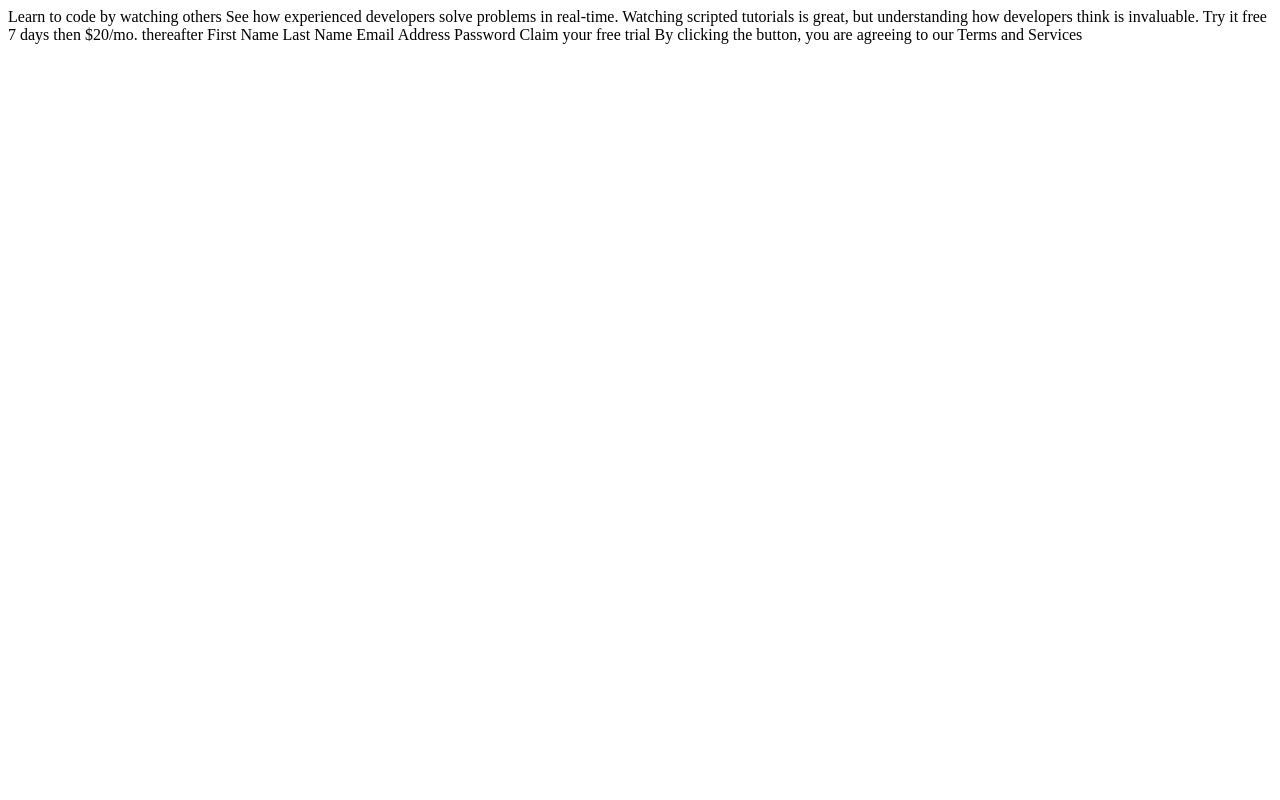
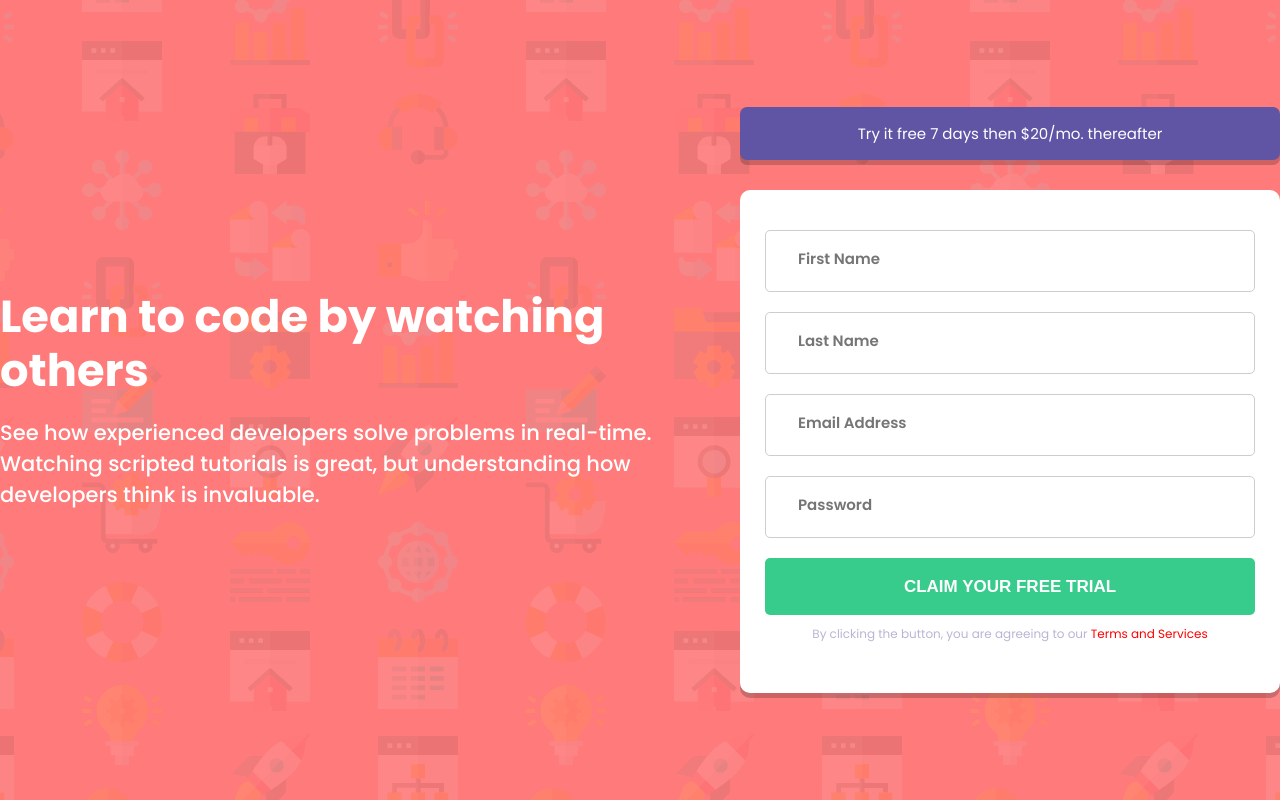
Before and after one commit to Emrikcah/intro-component-signup-form, a website: page dist/index.html in a window 1280 px wide. Drawn offline with Linux system fonts and the light colour scheme.

Commit message:
finished

```diff
--- /dev/null
+++ b/scss/_base.scss
@@ -0,0 +1,29 @@
+*,
+*::before,
+*::after {
+  margin: 0;
+  padding: 0;
+  box-sizing: border-box;
+}
+
+html {
+  font-size: 10px;
+}
+
+body {
+  background: url("../images/bg-intro-mobile.png");
+  @include bgstyles;
+  color: $white;
+
+  @media (min-width: 900px) {
+    background: url("../images/bg-intro-desktop.png");
+    @include bgstyles;
+  }
+}
+
+.container {
+  padding: 8.4rem 2rem;
+  min-height: 100vh;
+  max-width: 540px;
+  margin: 0 auto;
+}
--- /dev/null
+++ b/scss/_form_info.scss
@@ -0,0 +1,85 @@
+#form-info {
+
+  .add {
+    margin-bottom: 3rem;
+    padding: 1.5rem 5rem;
+    border-radius: 0.7rem;
+    background: $blue;
+    box-shadow: $box-shadow;
+  }
+
+  .form {
+    border-radius: 1rem;
+    background: $white;
+    padding: 2rem 2.5rem 3rem;
+    box-shadow: $box-shadow;
+
+  }
+
+  .form-control {
+    display: flex;
+    flex-direction: column;
+    position: relative;
+    margin-bottom: 2rem;
+
+
+    &.error input {
+      border-color: $red;
+    }
+
+    &.error .error-icon,
+    &.error .error-text {
+      visibility: visible;
+    }
+
+    input {
+      width: 100%;
+      padding: 1.6rem 0 2.1rem 3.2rem;
+      border: 0.1rem solid $light-gray;
+      border-radius: 0.5rem;
+
+
+      &:focus{
+        border: 1px solid $blue;
+      }
+    }
+
+    .error-icon,
+    .error-text {
+      visibility: hidden;
+    }
+
+    .error-icon {
+      position: absolute;
+      right: 15px;
+      top: 20px;
+      width: 2rem;
+    }
+
+    .error-text {
+      color: $red;
+      margin-left: auto;
+    }
+  }
+
+  .btn {
+    color: #fff;
+    background-color: $green;
+    border-radius: 5px;
+    border: $green;
+    width: 100%;
+    padding: 1.9rem 3.9rem 1.8rem;
+    margin-bottom: 1rem;
+    font-weight: $semi-bold;
+    cursor: pointer;
+  }
+
+  .terms {
+    display: block;
+    color: $grayish-blue;
+    text-align: center;
+    span {
+      color: red;
+    }
+  }
+}
--- /dev/null
+++ b/scss/_layout.scss
@@ -0,0 +1,32 @@
+@media (min-width: 900px) {
+  .container {
+    display: grid;
+    grid-template-columns: 55% 45%;
+    align-items: center;
+
+    padding: 0;
+    max-width: $desktop;
+
+    #text {
+      justify-self: start;
+      margin: 0;
+      width: 95%;
+
+    }
+
+    #form-info {
+    //  min-width: 540px;
+     justify-self: end;
+
+      .form {
+        padding: 4rem 2.5rem 5rem;
+      }
+    }
+  }
+}
+
+@media(min-width: 1230px){
+  #form-info{
+    min-width: 540px;
+  }
+}
--- /dev/null
+++ b/scss/_mixin.scss
@@ -0,0 +1,5 @@
+@mixin bgstyles {
+   background-color: $red;
+   background-position: center center;
+   background-size: cover;
+}
--- /dev/null
+++ b/scss/_text.scss
@@ -0,0 +1,6 @@
+#text{
+   margin-bottom: 5rem;
+   .title{
+      margin-bottom: 2rem;
+   }
+}
--- /dev/null
+++ b/scss/_topography.scss
@@ -0,0 +1,52 @@
+body {
+  font-family: "Poppins", sans-serif;
+}
+
+#text {
+  text-align: center;
+
+  .title {
+    font-size: clamp(2.75rem, 3.5vw, 6.7rem);
+    font-weight: $bold;
+    line-height: 1.2;
+  }
+
+  .inner-text {
+    font-size: clamp(2rem, 3.5vw, 2.1rem);
+    font-weight: $medium;
+  }
+
+  @media (min-width: 900px) {
+    text-align: left;
+  }
+}
+
+#form-info {
+  .add {
+    font-size: clamp(1rem, 3.5vw, 1.5rem);
+    text-align: center;
+  }
+
+  .form {
+    input {
+      font-family: inherit;
+      font-size: 1.5rem;
+      font-weight: $semi-bold;
+    }
+
+    .error-text {
+      font-size: 1.2rem;
+      font-weight: $semi-bold;
+    }
+  }
+
+  .btn {
+    font-size: clamp(1.3rem, 3.5vw, 1.7rem);
+    text-align: center;
+    text-transform: uppercase;
+  }
+
+  .terms {
+    font-size: clamp(0.9rem, 1.5vw, 1.2rem);
+  }
+}
--- /dev/null
+++ b/scss/_variables.scss
@@ -0,0 +1,14 @@
+$mobile: 375px;
+$desktop: 1440px;
+$red: hsl(0,100%,74%);
+$white:#fff;
+$light-gray: #cdcdcd;
+$green: hsl(154,59%,51%);
+$blue: hsl(248,32%,49%);
+$dark-blue: hsl(249,10%,26%);
+$grayish-blue: hsl(246,25%,77%);
+$box-shadow: 0 5px rgba(0,0,0,0.2);
+$regular: 400;
+$medium: 500;
+$semi-bold: 600;
+$bold: 700;
--- a/scss/main.scss
+++ b/scss/main.scss
@@ -0,0 +1,7 @@
+@import "variables";
+@import "topography";
+@import "mixin";
+@import "base";
+@import "text";
+@import "form_info";
+@import "layout";
```
Also changed, not shown: dist/css/main.css, dist/index.html, dist/js/app.js.
